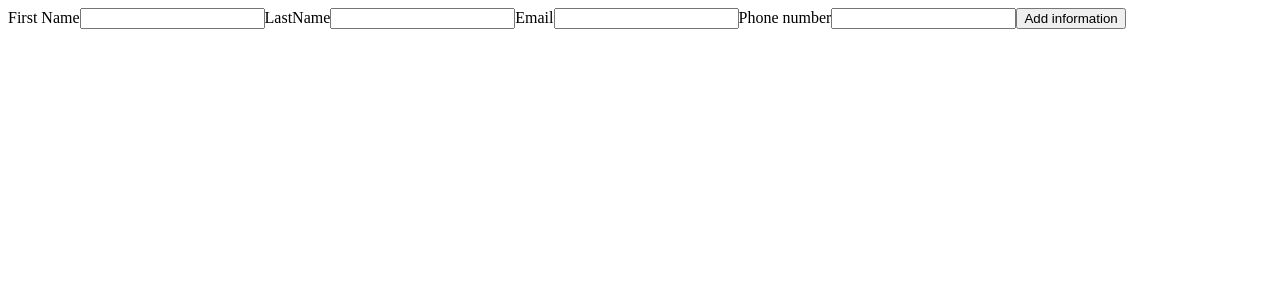
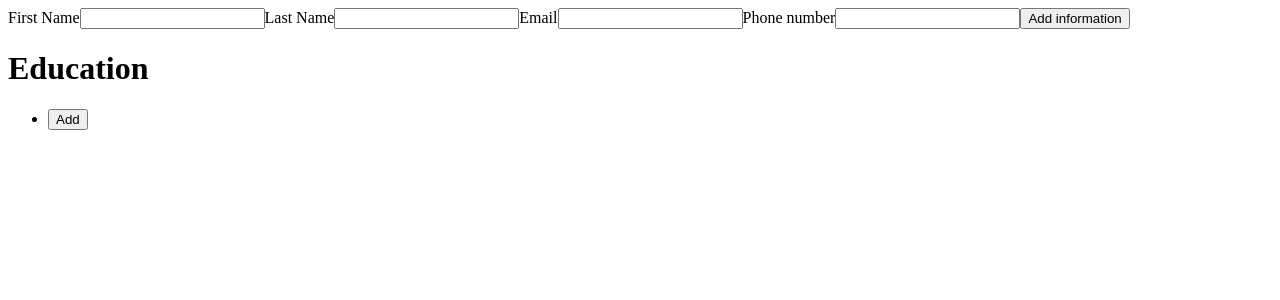
Before and after one commit to tcoquery/REACT-CV-Maker, a React (Create React App) app: page / in a window 1280 px wide. Shown: the top 300 px of the page. Built offline with nearby package versions, Linux system fonts and the light colour scheme.

Commit message:
add education section

```diff
--- a/src/App.js
+++ b/src/App.js
@@ -1,6 +1,8 @@
 import React, { Component } from "react";
 import GeneralInformation from "./components/generalInformation";
 import GeneralInput from "./components/generalInput";
+import EducInformation from "./components/educInformation";
+import EducInput from "./components/educInput";
 
 class App extends Component {
   constructor() {
@@ -14,23 +16,46 @@ class App extends Component {
         email: '',
         phoneNumber:'',
       },
-      showInfo: true
+      education: {
+        school: '',
+        startYear: '',
+        endYear: '',
+        degree: '',
+        level: '',
+      },
+      showInfo: true,
+      showEduc: false
     };
   }
 
 
-  handleChange = (e) => {
-    const inputName = e.target.name
+  handleInfoChange = (e) => {
+		const {name, value} = e.target
 
-    this.setState({
-        [inputName]: e.target.value
-      });
-  };
+		this.setState({
+			general: {...this.state.general, [name]: value}
+		})
+	}
 
-  onSubmit = (e) => {
+  handleEducChange = (e) => {
+		const {name, value} = e.target
+
+		this.setState({
+			education: {...this.state.education, [name]: value}
+		})
+	}
+
+  onInfoSubmit = (e) => {
     e.preventDefault();
     this.setState({
       showInfo: false
+    });
+  };
+
+  onEducSubmit = (e) => {
+    e.preventDefault();
+    this.setState({
+      showEduc: false
     });
   };
 
@@ -40,23 +65,39 @@ class App extends Component {
     });
   };
 
+  onEducEdit = () => {
+    this.setState({
+      showEduc: true
+    });
+  };
+
 
   render() {
 
     const showInfo = this.state.showInfo;
-    const general = this.state;
+    const showEduc = this.state.showEduc;
+    const {general, education} = this.state;
 
     let formInfo;
+    let formEduc;
 
     if (showInfo) {
-      formInfo = <GeneralInput onSubmit={this.onSubmit} onChange={this.handleChange} firstName={general.firstName} lastName={general.lastName} email={general.email} phone={general.phoneNumber}/>;
+      formInfo = <GeneralInput onSubmit={this.onInfoSubmit} onChange={this.handleInfoChange} firstName={general.firstName} lastName={general.lastName} email={general.email} phone={general.phoneNumber}/>;
     } else {
       formInfo = <GeneralInformation onClick={this.onInfoEdit} firstName={general.firstName} lastName={general.lastName} email={general.email} phone={general.phoneNumber}/>;
-    }
+    };
+
+    if (showEduc) {
+      formEduc = <EducInput onSubmit={this.onEducSubmit} onChange={this.handleEducChange} school={education.school} startYear={education.startYear} endYear={education.endYear} degree={education.degree} level={education.level}/>;
+    } else {
+      formEduc = <EducInformation onClick={this.onEducEdit} school={education.school} startYear={education.startYear} endYear={education.endYear} degree={education.degree} level={education.level}/>;
+    };
 
     return (
       <div>
         {formInfo}
+        <h1> Education </h1>
+        {formEduc}
       </div>
     );
   }
--- a/src/components/generalInput.js
+++ b/src/components/generalInput.js
@@ -13,7 +13,7 @@ const GeneralInput = (props) => {
                 type="text"
                 id="firstName"
             />
-            <label htmlFor="lastName">LastName</label>
+            <label htmlFor="lastName">Last Name</label>
             <input
                 onChange={props.onChange}
                 name="lastName"
```
